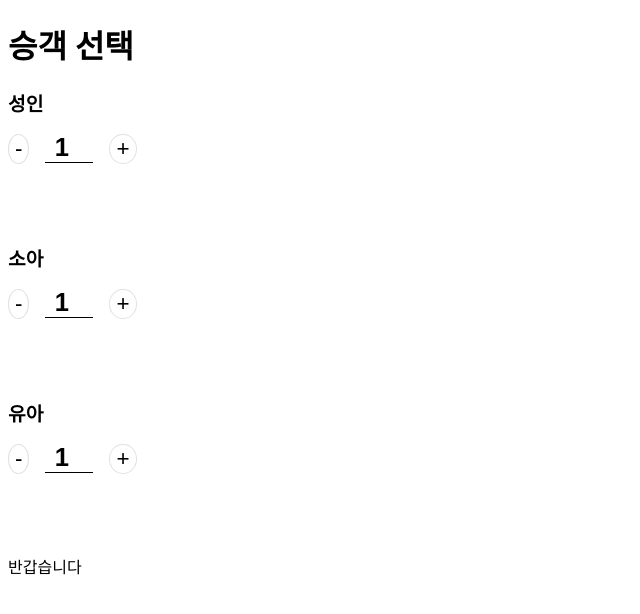
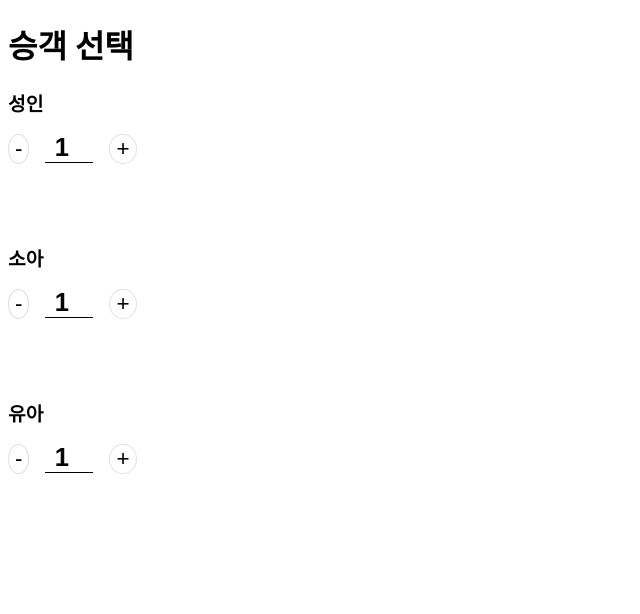
Before and after one commit to woowacourse/a11y-airline, a React app: page / in a window 1280 px wide. Shown: the top 614 px of the page, without its empty margins (0-640 px from the left). Built offline with nearby package versions, Linux system fonts and the light colour scheme.

Commit message:
chore: 불필요한 텍스트 삭제

```diff
--- a/src/pages/FirstMissionPage.tsx
+++ b/src/pages/FirstMissionPage.tsx
@@ -31,7 +31,7 @@ const FirstMissionPage = () => {
         <PassengerCounter label={ADULT.label} min={ADULT.min} max={ADULT.max} />
         <PassengerCounter label={INFANT.label} min={INFANT.min} max={INFANT.max} />
         <PassengerCounter label={CHILD.label} min={CHILD.min} max={CHILD.max} />
-        <div role="status">{message} 반갑습니다</div>
+        <div role="status">{message}</div>
       </FlexContainer>
     </div>
   );
```
